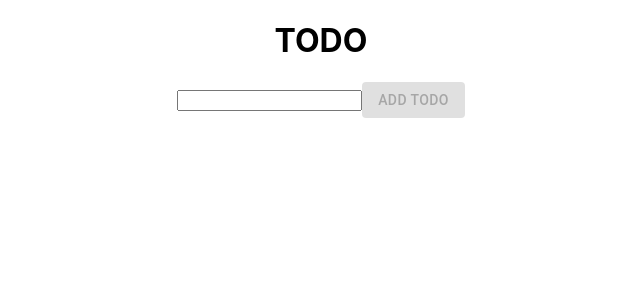
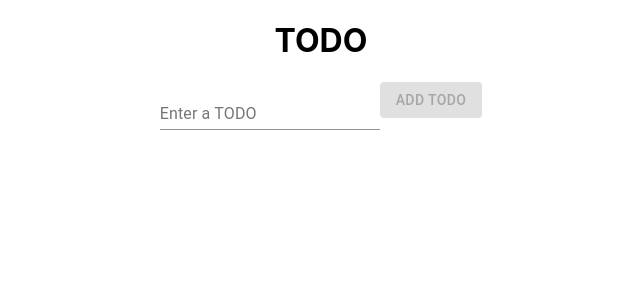
Before and after one commit to chethanprabhu/TODO-app-using-REACT, a React (Create React App) app: page / in a window 1280 px wide. Shown: the top 300 px of the page, without its empty margins (319-959 px from the left). Built offline with nearby package versions, Linux system fonts and the light colour scheme.

Commit message:
added input material UI

```diff
--- a/src/App.js
+++ b/src/App.js
@@ -1,6 +1,6 @@
 import React, { useState } from 'react';
 import './App.css';
-import { Button } from  "@material-ui/core";
+import { Button, FormControl, InputLabel, Input } from  "@material-ui/core";
 
 function App() {
 
@@ -16,10 +16,12 @@ function App() {
     <div className="App">
       <h1>TODO</h1>
       <form>
-        <input value={input} onChange={(e) => setInput(e.target.value)}/>
-        <Button disabled={!input} onClick={(e) => onClickHandler(e)} variant="contained" color="primary">
-          Add TODO
-        </Button>
+        <FormControl style={{display: "inline-block"}}>
+          <InputLabel>Enter a TODO</InputLabel>
+          <Input value={input} onChange={(e) => setInput(e.target.value)}/>
+        </FormControl>
+
+        <Button type="submit" disabled={!input} onClick={(e) => onClickHandler(e)} variant="contained" color="primary"> Add TODO </Button>
       </form>
       <ul>
         {todos.map(todo => <li>{todo}</li>)}
```
